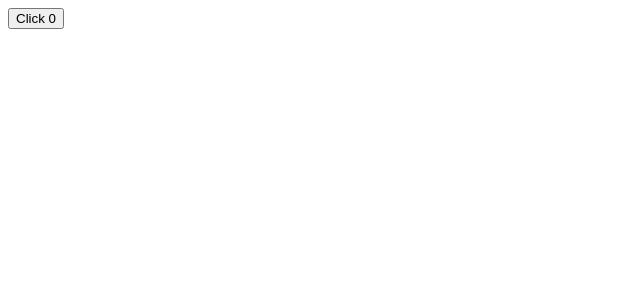
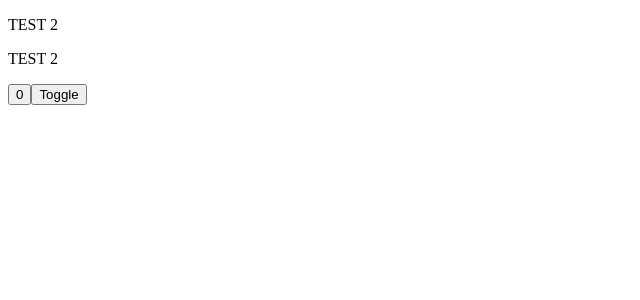
Before and after one commit to 01Keven/React_Base, a React (Vite) app in the folder curso-base-react/: page / in a window 1280 px wide. Shown: the top 300 px of the page, without its empty margins (0-640 px from the left). Built offline with nearby package versions, Linux system fonts and the light colour scheme.

Commit message:
feat: add toggle functionality to display conditional content

```diff
--- a/curso-base-react/src/App.tsx
+++ b/curso-base-react/src/App.tsx
@@ -19,10 +19,23 @@
 export function App() {
 
   const [count, setCount] = useState(0);
+  const [hide, setHide] = useState(false);
 
   return (
     <>
-      <button onClick={() => setCount(count + 1)}>Click {count}</button>
+
+      {hide && <p>TEST 1</p>}
+      {!hide && <p>TEST 2</p>}
+
+      {
+        hide
+        ? <p>TEST 1</p>
+        : <p>TEST 2</p>
+      }
+
+      <button onClick={() => {setCount(count + 1)}}> {count} </button>
+
+      <button onClick={() => {setHide(!hide)}}> Toggle</button>
     </>
   )
 }
```
